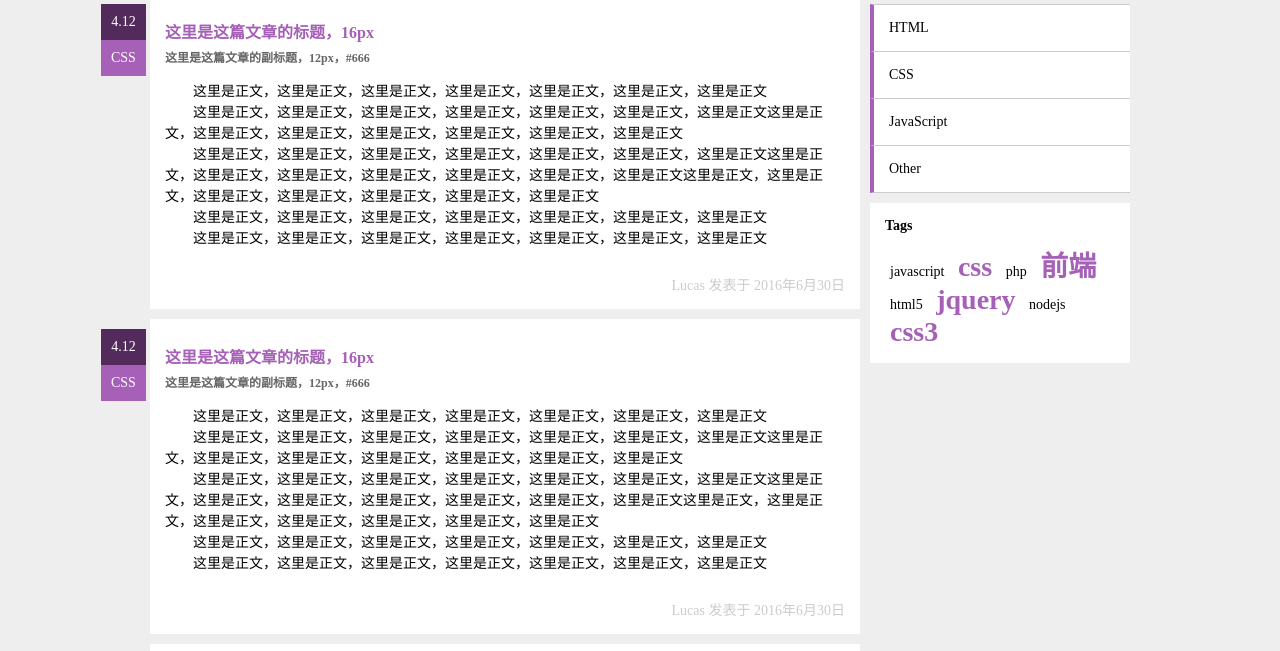
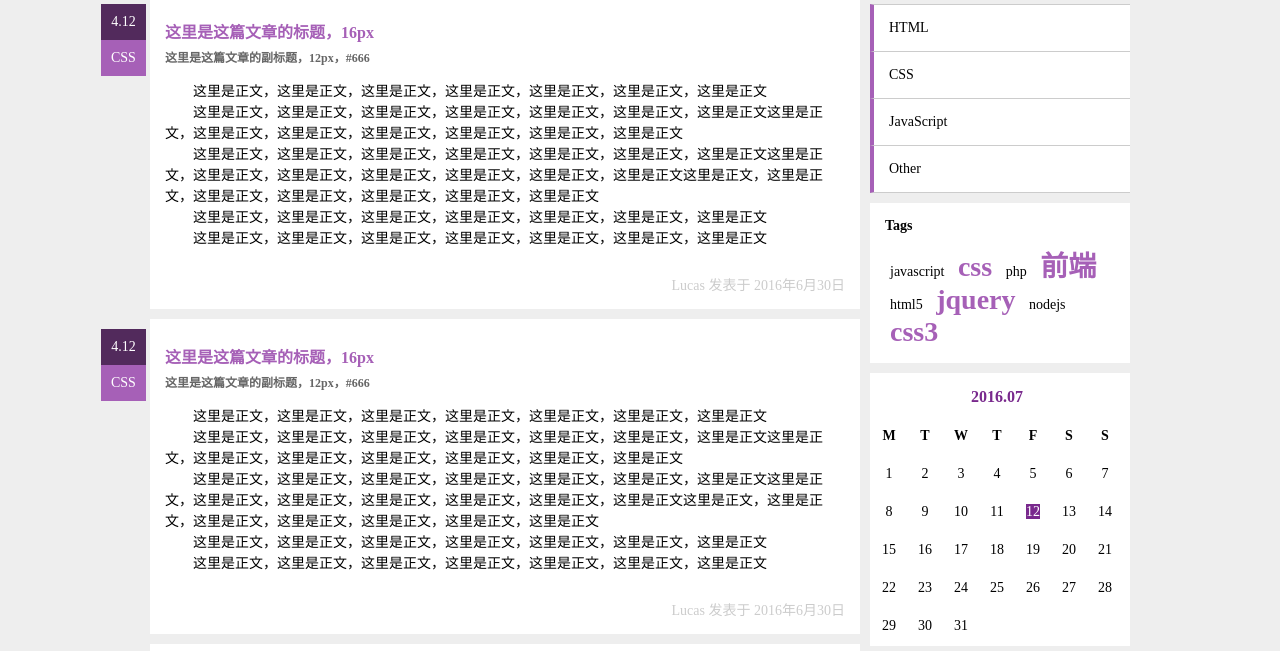
Before and after one commit to bcnote/ife, a plain HTML site: page task0001/blog.html in a window 1280 px wide. Shown: the part 106-757 px from the top of the page. Drawn offline with Linux system fonts and the light colour scheme.

Commit message:
add calendar widget

```diff
--- a/task0001/blog.html
+++ b/task0001/blog.html
@@ -108,6 +108,69 @@
                     <a href="">nodejs</a>
                     <a href="">css3</a>
                 </div>
+				<div class="calendar sidebar-base">
+					<table>
+						<caption>2016.07</caption>
+						<thead>
+							<tr>
+								<th>M</th>
+								<th>T</th>
+								<th>W</th>
+								<th>T</th>
+								<th>F</th>
+								<th>S</th>
+								<th>S</th>
+							</tr>
+						</thead>
+						<tbody>
+							<tr>
+								<td>1</td>
+								<td>2</td>
+								<td>3</td>
+								<td>4</td>
+								<td>5</td>
+								<td>6</td>
+								<td>7</td>
+							</tr>
+							<tr>
+								<td>8</td>
+								<td>9</td>
+								<td>10</td>
+								<td>11</td>
+								<td><a href="">12</a></td>
+								<td>13</td>
+								<td>14</td>
+							</tr>
+							<tr>
+								<td>15</td>
+								<td>16</td>
+								<td>17</td>
+								<td>18</td>
+								<td>19</td>
+								<td>20</td>
+								<td>21</td>
+							</tr>
+							<tr>
+								<td>22</td>
+								<td>23</td>
+								<td>24</td>
+								<td>25</td>
+								<td>26</td>
+								<td>27</td>
+								<td>28</td>
+							</tr>
+							<tr>
+								<td>29</td>
+								<td>30</td>
+								<td>31</td>
+								<td></td>
+								<td></td>
+								<td></td>
+								<td></td>
+							</tr>
+						</tbody>
+					</table>
+				</div>
 			</section>
 		</div>
 		<footer class="footer">
--- a/task0001/css/style.css
+++ b/task0001/css/style.css
@@ -265,3 +265,25 @@ nav li {
     color: #a660b7;
     font-weight: 600;
 }
+
+.calendar {
+	text-align: center;
+	font-size: 13px;
+}
+.calendar tr a {
+	color: #000;
+	text-decoration: none;
+}
+.calendar tr a {
+	background: #79298d;
+	color: #fff;
+}
+caption {
+	font-size: 16px;
+	font-weight: 600;
+	color: #79298d;
+	margin: 15px 0 10px 0;
+}
+.calendar th , .calendar td {
+	padding: 10px;
+}
```
